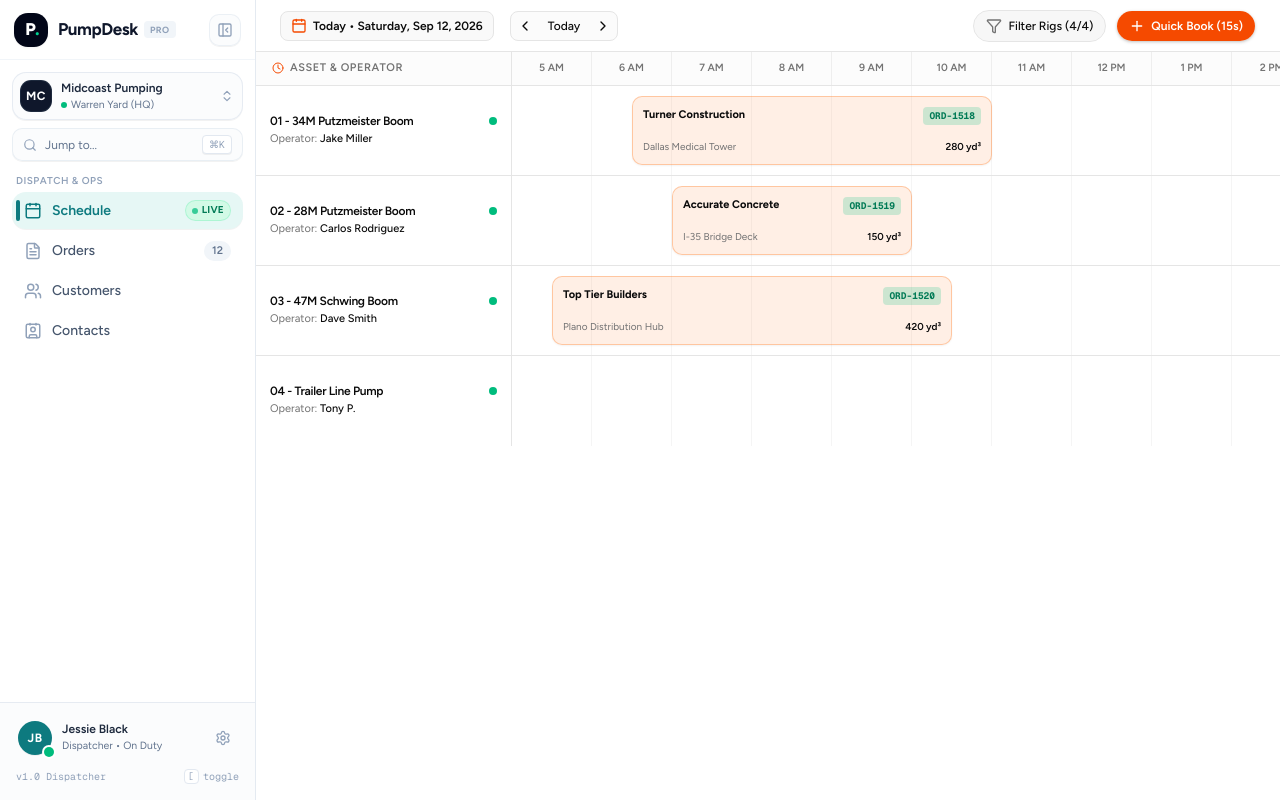
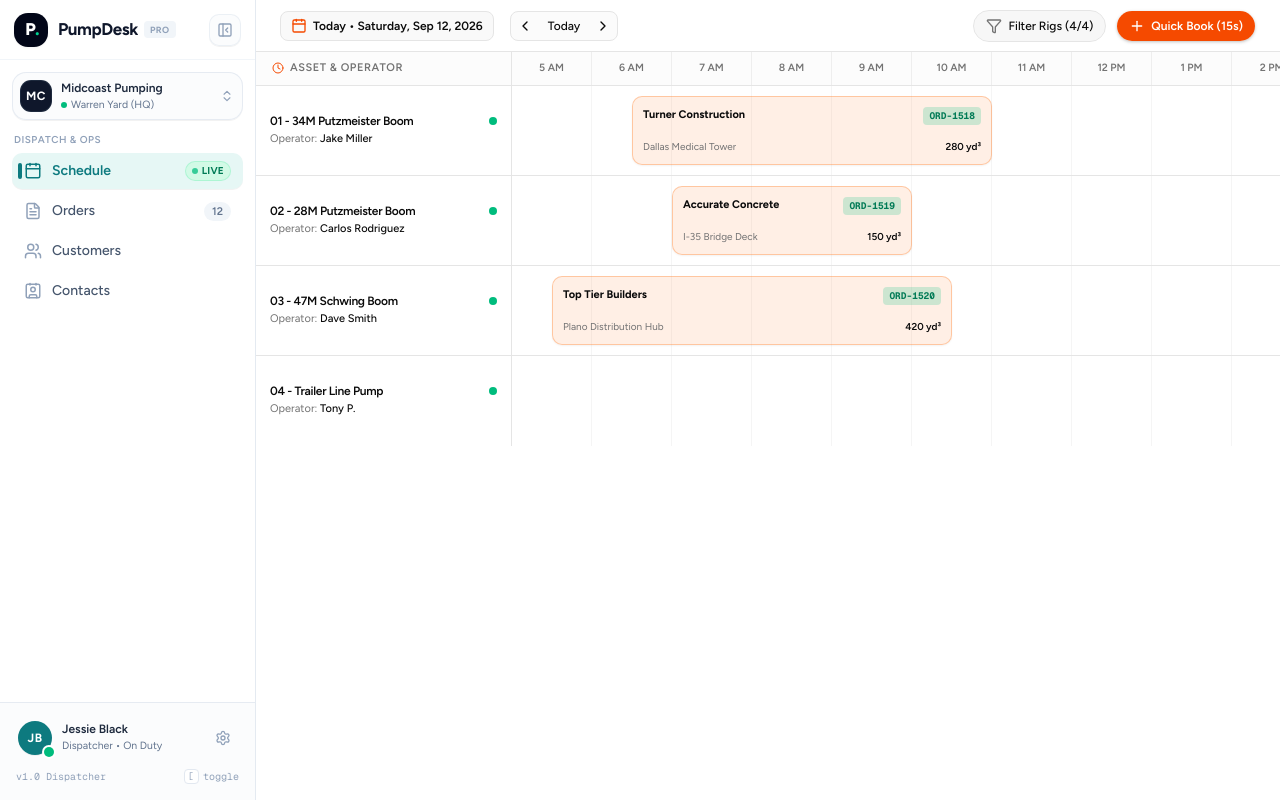
Before and after one commit to zaheerkhalil321/pumpdesk, a Next.js app: page /schedule in a window 1280 px wide. Built offline with nearby package versions, Linux system fonts and the light colour scheme.

Commit message:
feat(ui): remove search bar, animate vertical active indicator from center, and refine active background radius

```diff
--- a/src/app/globals.css
+++ b/src/app/globals.css
@@ -128,3 +128,23 @@
     @apply font-sans;
   }
 }
+
+@keyframes expandVertical {
+  0% {
+    transform: scaleY(0);
+    opacity: 0.2;
+  }
+  70% {
+    transform: scaleY(1.06);
+    opacity: 1;
+  }
+  100% {
+    transform: scaleY(1);
+    opacity: 1;
+  }
+}
+
+.animate-expand-vertical {
+  transform-origin: center;
+  animation: expandVertical 260ms cubic-bezier(0.16, 1, 0.3, 1) forwards;
+}
--- a/src/components/layout/app-sidebar.tsx
+++ b/src/components/layout/app-sidebar.tsx
@@ -14,7 +14,6 @@ import {
   ChevronsUpDown,
   Check,
   Plus,
-  Search,
   PanelLeftClose,
   PanelLeftOpen,
 } from "lucide-react";
@@ -244,51 +243,16 @@ export function AppSidebar() {
           </DropdownMenu>
         </div>
 
-        {/* 3. QUICK JUMP / COMMAND SEARCH (Linear/Raycast Pro SaaS Touch) */}
-        <div className={cn("mb-3 transition-all duration-300", isCollapsed ? "px-2" : "px-3")}>
-          {isCollapsed ? (
-            <div className="relative group">
-              <button
-                type="button"
-                className="h-10 w-10 rounded-xl hover:bg-slate-100 flex items-center justify-center text-slate-400 hover:text-slate-700 transition-colors mx-auto cursor-pointer"
-                aria-label="Quick search"
-              >
-                <Search className="h-4 w-4" />
-              </button>
-              <div className="pointer-events-none absolute left-full ml-3 top-1/2 -translate-y-1/2 px-2.5 py-1 rounded-lg bg-slate-900 text-white text-xs font-medium whitespace-nowrap shadow-md opacity-0 group-hover:opacity-100 transition-opacity duration-150 z-50 flex items-center gap-1.5">
-                <span>Quick search</span>
-                <kbd className="text-[10px] font-mono bg-slate-800 text-slate-300 px-1 py-0.2 rounded border border-slate-700">
-                  ⌘K
-                </kbd>
-                <div className="absolute right-full top-1/2 -translate-y-1/2 border-4 border-transparent border-r-slate-900" />
-              </div>
-            </div>
-          ) : (
-            <button
-              type="button"
-              className="w-full flex items-center justify-between px-2.5 py-1.5 rounded-lg border border-slate-200/70 bg-slate-50/60 hover:bg-slate-100 hover:border-slate-300 text-xs text-slate-500 hover:text-slate-800 transition-all group cursor-pointer shadow-2xs"
-            >
-              <div className="flex items-center gap-2 min-w-0">
-                <Search className="h-3.5 w-3.5 text-slate-400 group-hover:text-slate-600 shrink-0" />
-                <span className="truncate">Jump to...</span>
-              </div>
-              <kbd className="text-[10px] font-mono bg-white text-slate-400 group-hover:text-slate-600 border border-slate-200 px-1.5 py-0.5 rounded shadow-2xs">
-                ⌘K
-              </kbd>
-            </button>
-          )}
-        </div>
-
         {/* Section Divider / Label */}
         {!isCollapsed && (
-          <div className="px-4 pb-1">
+          <div className="px-3.5 pb-1.5 pt-1">
             <p className="text-[10px] font-semibold text-slate-400 uppercase tracking-wider">
               Dispatch & Ops
             </p>
           </div>
         )}
 
-        {/* 4. NAVIGATION LINKS */}
+        {/* 3. NAVIGATION LINKS */}
         <nav className={cn("space-y-1 transition-all duration-300", isCollapsed ? "px-2" : "px-3")}>
           {navItems.map((item) => {
             const Icon = item.icon;
@@ -303,7 +267,7 @@ export function AppSidebar() {
                   <Link
                     href={item.href}
                     className={cn(
-                      "h-10 w-10 mx-auto rounded-xl flex items-center justify-center transition-all duration-150 relative",
+                      "h-10 w-10 mx-auto rounded-lg flex items-center justify-center transition-all duration-150 relative",
                       isActive
                         ? "bg-[#E6F7F5] text-[#0D7A7F] font-semibold shadow-2xs"
                         : "text-slate-500 hover:text-slate-900 hover:bg-slate-100/80"
@@ -343,15 +307,15 @@ export function AppSidebar() {
                 key={item.title}
                 href={item.href}
                 className={cn(
-                  "flex items-center rounded-xl font-medium transition-all duration-150 group relative px-3 py-2 text-sm",
+                  "flex items-center rounded-lg font-medium transition-all duration-150 group relative px-3 py-2 text-sm",
                   isActive
                     ? "bg-[#E6F7F5] text-[#0D7A7F] font-semibold shadow-2xs"
                     : "text-slate-600 hover:text-slate-950 hover:bg-slate-100/70"
                 )}
               >
-                {/* Left Active Indicator Bar (Linear/Vercel Anchor) */}
+                {/* Left Active Indicator Bar with Center-Outward Expansion Animation */}
                 {isActive && (
-                  <span className="absolute left-1 top-2 bottom-2 w-1 rounded-full bg-[#0D7A7F]" />
+                  <span className="absolute left-1.5 top-2.5 bottom-2.5 w-1 rounded-full bg-[#0D7A7F] origin-center animate-expand-vertical" />
                 )}
 
                 <Icon
```
